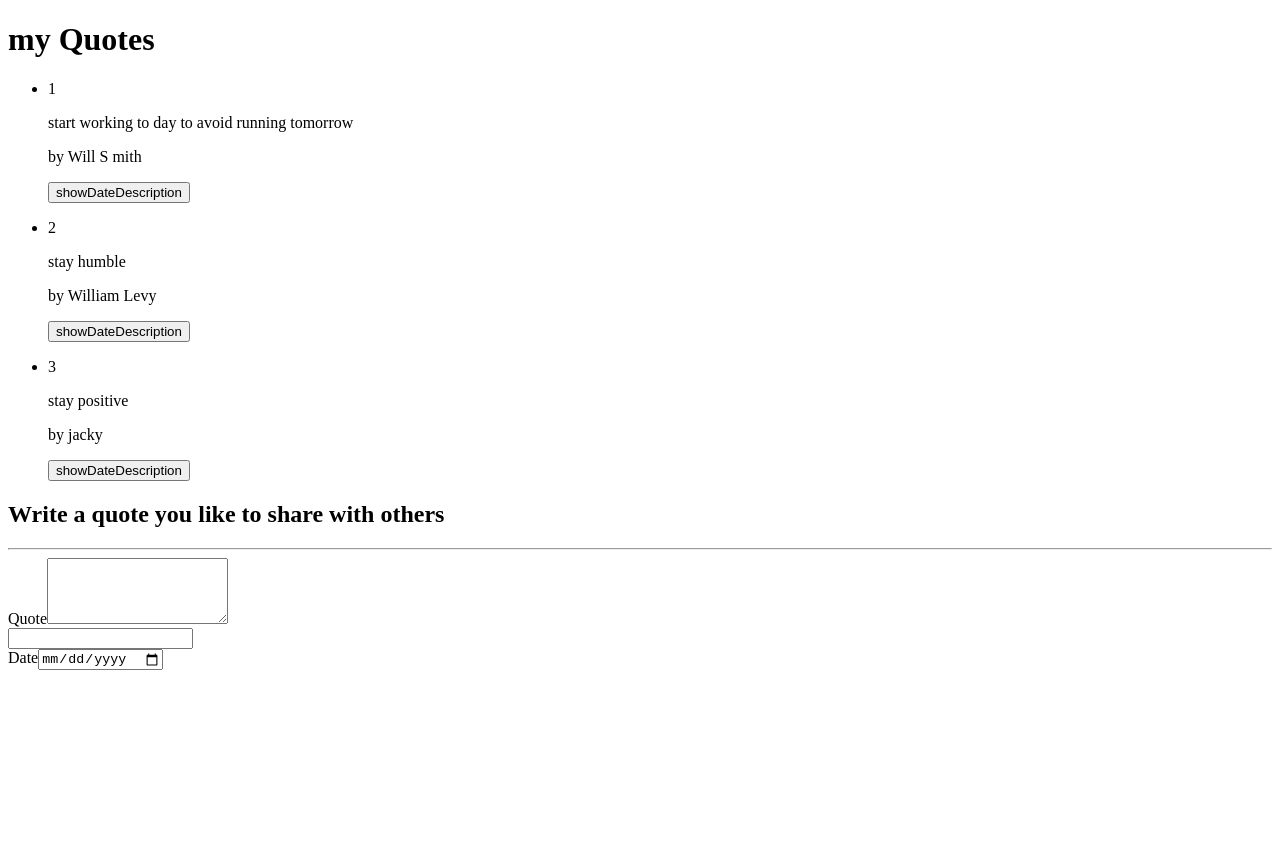
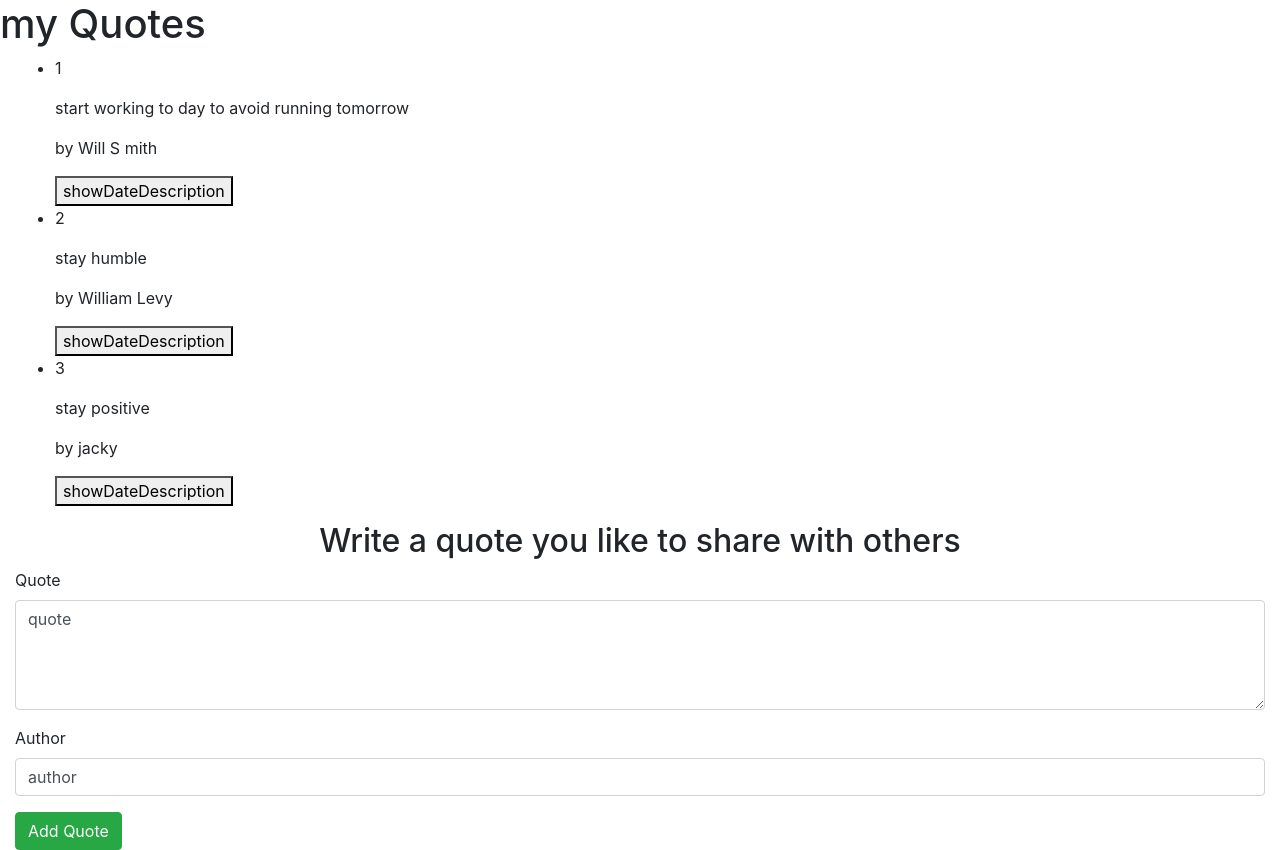
Before and after one commit to mukamisha/corepro, an Angular app: page / in a window 1280 px wide. Before the commit the page ends 800 px from the top, so only its background shows below. Built offline with nearby package versions, Linux system fonts and the light colour scheme.

Commit message:
styling my form

```diff
--- a/package.json
+++ b/package.json
@@ -19,6 +19,8 @@
     "@angular/platform-browser": "~8.2.0",
     "@angular/platform-browser-dynamic": "~8.2.0",
     "@angular/router": "~8.2.0",
+    "bootstrap": "^4.3.1",
+    "popper": "^1.0.1",
     "rxjs": "~6.4.0",
     "tslib": "^1.10.0",
     "zone.js": "~0.9.1"
--- a/src/app/app.module.ts
+++ b/src/app/app.module.ts
@@ -7,13 +7,15 @@ import { AppComponent } from './app.component';
 import { KevinComponent } from './kevin/kevin.component';
 import { QuoteDetailComponent } from './quote-detail/quote-detail.component';
 import { QuoteFormComponent } from './quote-form/quote-form.component';
+import { DateDetailsComponent } from './date-details/date-details.component';
 
 @NgModule({
   declarations: [
     AppComponent,
     KevinComponent,
     QuoteDetailComponent,
-    QuoteFormComponent
+    QuoteFormComponent,
+    DateDetailsComponent
   ],
   imports: [
     BrowserModule,
--- /dev/null
+++ b/src/app/date-details/date-details.component.html
@@ -0,0 +1 @@
+<!-- <p>{{message}}</p> -->
--- /dev/null
+++ b/src/app/date-details/date-details.component.ts
@@ -0,0 +1,22 @@
+import { Component, OnInit } from '@angular/core';
+
+@Component({
+  selector: 'app-date-details',
+  templateUrl: './date-details.component.html',
+  styleUrls: ['./date-details.component.css']
+})
+export class DateDetailsComponent implements OnInit {
+  message:string;
+
+    constructor() {
+      setInterval(()=>{
+        let currentDate=new Date();
+        this.message=currentDate.toDateString()+' '+currentDate.toLocaleTimeString();
+      },1000);
+
+    }
+
+  ngOnInit() {
+  }
+
+}
--- a/src/app/jackie.ts
+++ b/src/app/jackie.ts
@@ -5,7 +5,8 @@ export class Jackie {
 //     description:string;
 // }
 showDescription: boolean;
-constructor(public id: number,public quote: string, public author: string ,public description:string){
+constructor(public id: number,public quote: string, public author: string ,public description:string,public date:Date){
+  // constructor(public id: number,public quote: string, public author: string ,public description:string,public date:Date){
   this.showDescription=false;
 }
 }
--- a/src/app/kevin/kevin.component.html
+++ b/src/app/kevin/kevin.component.html
@@ -1,4 +1,4 @@
-<div>
+<div class="col-md-6">
     <!-- <h1>My Goals</h1> -->
     <!-- <hr> -->
     <ul>
@@ -13,5 +13,10 @@
         <app-quote-detail *ngIf='kik.showDescription' [kiki]='kik'(isComplete)='unNeededQuote($event,a)'></app-quote-detail>
       </div>
     </ul>
-    <app-quote-form></app-quote-form>
+    <!-- <div *ngFor='let kik of kiki;let c = index'>
+        <li>{{kik.author}} due on {{kik.completeDate|date}}</li> -->
+    <!-- <app-date-details></app-date-details> -->
+
+    <!-- <app-quote-form (addQuote)="addNewQuote($event)"></app-quote-form> -->
   </div>
+  <app-quote-form (addQuote)="addNewQuote($event)"></app-quote-form>
--- a/src/app/kevin/kevin.component.ts
+++ b/src/app/kevin/kevin.component.ts
@@ -1,24 +1,30 @@
 import { Component, OnInit } from '@angular/core';
-import {Jackie} from'../jackie';
+import { Jackie } from '../jackie';
 @Component({
   selector: 'app-kevin',
   templateUrl: './kevin.component.html',
   styleUrls: ['./kevin.component.css']
 })
 export class KevinComponent implements OnInit {
-  kiki:Jackie [] = [
-    new Jackie(1, 'start working to day to avoid running tomorrow','by Will S mith','lived in 1997'),
-    new Jackie(2,'stay humble','by William Levy','said it in 2003'),
-    new Jackie(3,'stay positive','by jacky','said it in 2004'),
+  kiki: Jackie[] = [
+    new Jackie(1, 'start working to day to avoid running tomorrow', 'by Will S mith', 'lived in 1997', new Date(2018, 5, 7)),
+    new Jackie(2, 'stay humble', 'by William Levy', 'said it in 2003', new Date(2018, 5, 7)),
+    new Jackie(3, 'stay positive', 'by jacky', 'said it in 2004', new Date(2018, 5, 7)),
 
   ];
-  toggleDetails(index){
+  toggleDetails(index) {
     this.kiki[index].showDescription = !this.kiki[index].showDescription;
   }
-  unNeededQuote(isComplete, index){
+  unNeededQuote(isComplete, index) {
     if (isComplete) {
-      this.kiki.splice(index,1);
+      this.kiki.splice(index, 1);
     }
+  }
+  addNewQuote(kik) {
+    let quoteLength = this.kiki.length;
+    kik.id = quoteLength + 1;
+    // kik.completeDate = new Date(kik.completeDate)
+    this.kiki.push(kik)
   }
 
 
--- a/src/app/quote-form/quote-form.component.html
+++ b/src/app/quote-form/quote-form.component.html
@@ -1,21 +1,29 @@
 <div class="container-fluid">
         <h2 class="text-center">Write a quote you like to share with others</h2>
-        <hr>
-        <form>
-            <div class="form-group">
-                <label for="Quote">Quote</label>
-                <textarea class="form-control" id="Quote" rows="4" required></textarea>
 
+    <form (ngSubmit)='submitQuote()'#quoteForm='ngForm'>
+        <div class="form-group">
+            <label for="quote">Quote</label>
+            <textarea class="form-control" id="quote" rows="4" [(ngModel)]="newQuote.quote" name="quote" #quote="ngModel"required></textarea>
+            <div [hidden]="quote.valid || quote.pristine" class="alert alert-danger">
+                    <p>quote is required</p>
             </div>
-            <div class="form-group">
 
-                <label for="author"></label>
-                <input type="text" required class="form-control" id="author">
-
+        </div>
+        <div class="form-group">
+            <label for="author">Author</label>
+            <input type="text" class="form-control"id="author"[(ngModel)]="newQuote.author" name="author" #author="ngModel"required>
+            <div [hidden]="author.valid || author.pristine" class="alert alert-danger">
+                    <p>Name is required</p>
             </div>
-            <div class="form-group">
-                    <label for="dateOfCompletion">Date</label>
-                    <input type='date' id="date" required>
-            </div>
-        </form>
+        </div>
+        <!-- <div class="form-group">
+            <label for="complete">Date: </label>
+            <input type='date' id="complete"  [(ngModel)]="newquote.Date" name="Date" #Date="ngModel" required>
+            <div [hidden]="date.valid || date.pristine" class="alert alert-danger">
+                    <p>Date is required</p>
+             </div>
+        </div> -->
+            <button type="submit" class="btn btn-success">Add Quote</button>
+    </form>
 </div>
--- a/src/app/quote-form/quote-form.component.ts
+++ b/src/app/quote-form/quote-form.component.ts
@@ -1,12 +1,18 @@
-import { Component, OnInit } from '@angular/core';
-
+import { Component, OnInit,Output,EventEmitter } from '@angular/core';
+import { Jackie } from '../jackie';
 @Component({
   selector: 'app-quote-form',
   templateUrl: './quote-form.component.html',
   styleUrls: ['./quote-form.component.css']
 })
 export class QuoteFormComponent implements OnInit {
+  newQuote = new Jackie(0,"quote","author","",new Date());
+  // newQuote = new Jackie(0,"quote","author","",new Date());
+  @Output() addQuote = new EventEmitter<Jackie>();
 
+  submitQuote(){
+this.addQuote.emit(this.newQuote);
+  }
   constructor() { }
 
   ngOnInit() {
--- a/src/styles.css
+++ b/src/styles.css
@@ -1 +1,2 @@
 /* You can add global styles to this file, and also import other style files */
+@import "~bootstrap/dist/css/bootstrap.css"
```
Also changed, not shown: src/app/date-details/date-details.component.css (added), 2 other files (tests, documents, lock files or other folders).
